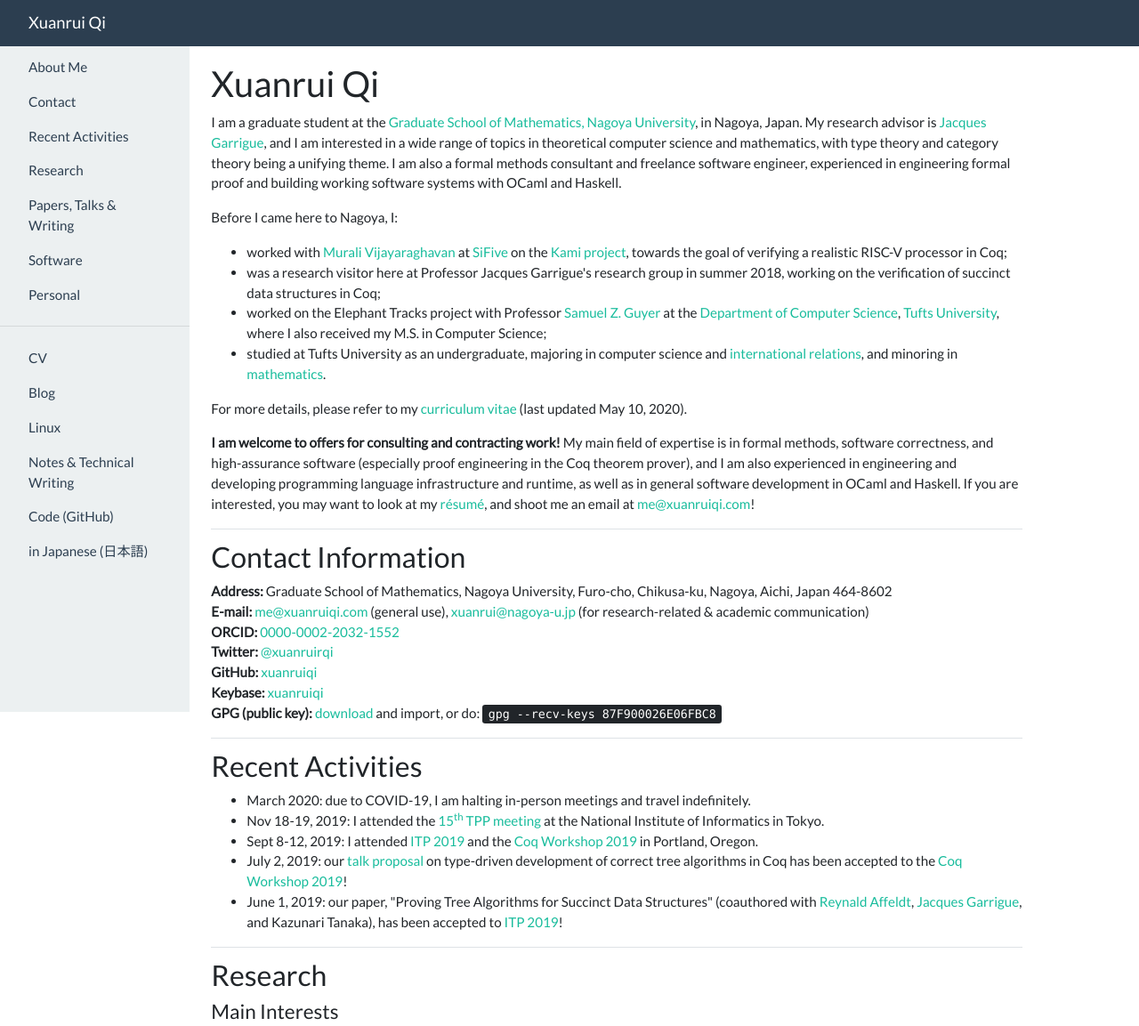
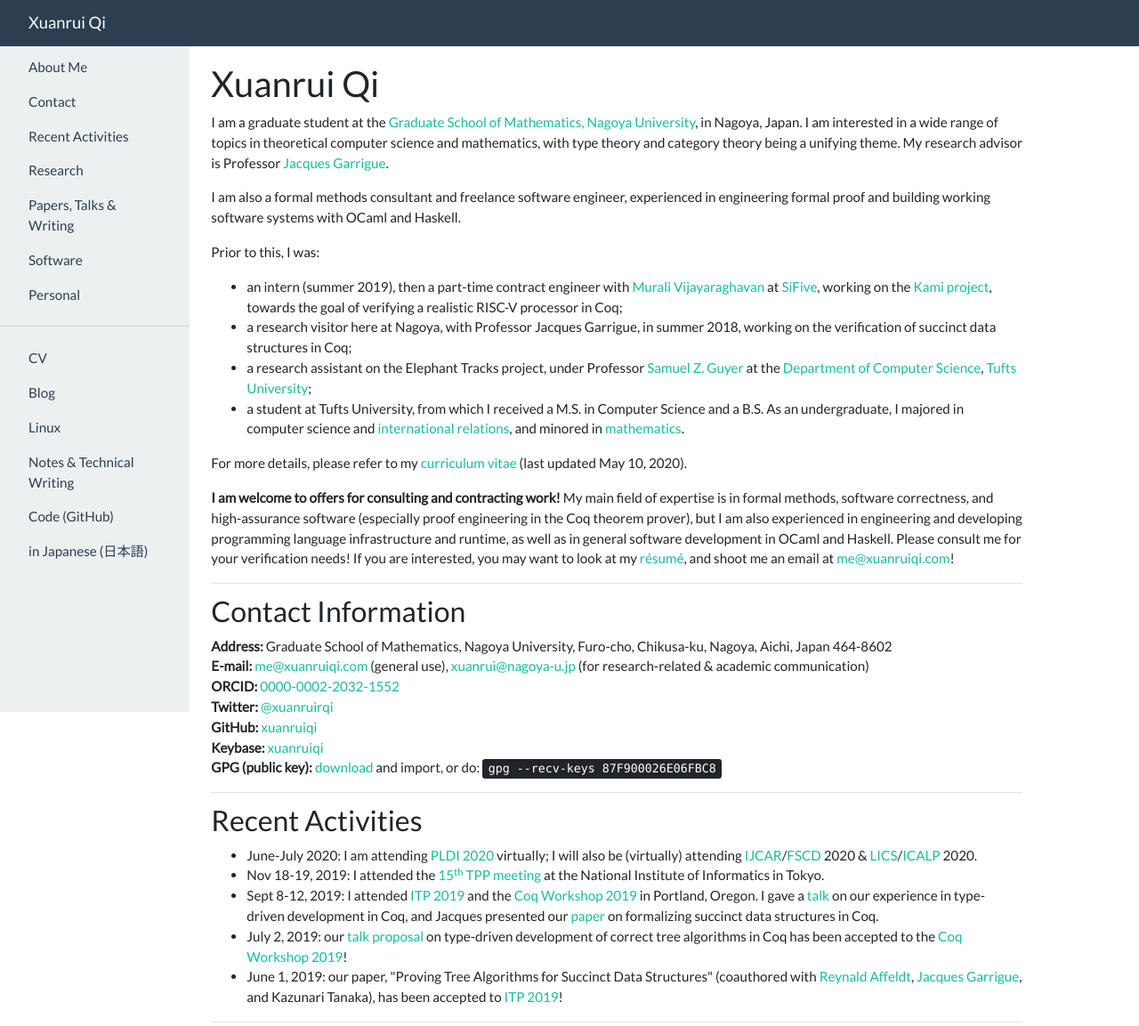
Before and after one commit to xuanruiqi/website, a plain HTML site: page index.html in a window 1280 px wide. Shown: the top 1153 px of the page at 89% size. Drawn offline with nearby package versions, Linux system fonts and the light colour scheme.

Commit message:
Update homepage

```diff
--- a/index.html
+++ b/index.html
@@ -102,32 +102,35 @@
                     <p>
                         I am a graduate student at the <a href="https://www.math.nagoya-u.ac.jp/" data-toggle="tooltip" data-placement="bottom"
                             title="名古屋大学大学院多元数理科学研究科">Graduate
-                        School of Mathematics, Nagoya University</a>, in Nagoya, Japan. My research advisor is
-                        <a href="https://www.math.nagoya-u.ac.jp/~garrigue/">Jacques Garrigue</a>, and I am interested in a
+                        School of Mathematics, Nagoya University</a>, in Nagoya, Japan. I am interested in a
                         wide range of topics in theoretical computer science and mathematics, with type theory and category theory
-                        being a unifying theme.
+                        being a unifying theme. My research advisor is Professor
+                        <a href="https://www.math.nagoya-u.ac.jp/~garrigue/">Jacques Garrigue</a>.
+                    </p>
+
+                    <p>
                         I am also a formal methods consultant and freelance software engineer, experienced in engineering formal proof
                         and building working software systems with OCaml and Haskell.
                     </p>
 
                     <p>
-                        Before I came here to Nagoya, I:</p>
+                        Prior to this, I was:</p>
                         <ul>
                             <li>
-                                worked with <a href="https://www.linkedin.com/in/vmurali15/">Murali Vijayaraghavan</a> at <a href="https://www.sifive.com/">SiFive</a>
-                                on the <a href="https://github.com/sifive/RiscvSpecFormal">Kami project</a>, towards the goal of verifying
-                                a realistic RISC-V processor in Coq;</li>
-                            <li>was a research visitor here at Professor Jacques Garrigue's research group in summer 2018, working on the verification of
+                                an intern (summer 2019), then a part-time contract engineer with <a href="https://www.linkedin.com/in/vmurali15/">Murali Vijayaraghavan</a>
+                                at <a href="https://www.sifive.com/">SiFive</a>, working on the <a href="https://github.com/sifive/RiscvSpecFormal">Kami project</a>,
+                                towards the goal of verifying a realistic RISC-V processor in Coq;</li>
+                            <li>
+                                a research visitor here at Nagoya, with Professor Jacques Garrigue, in summer 2018, working on the verification of
                                 succinct data structures in Coq;
                             </li>
-                            <li>worked on the Elephant Tracks project with Professor <a href="https://www.cs.tufts.edu/~sguyer/">Samuel Z. Guyer</a> at the
+                            <li>a research assistant on the Elephant Tracks project, under Professor <a href="https://www.cs.tufts.edu/~sguyer/">Samuel Z. Guyer</a> at the
                                 <a href="https://engineering.tufts.edu/cs/">Department of
-                                Computer Science</a>, <a href="https://www.tufts.edu">Tufts University</a>,
-                                where I also received my M.S. in Computer Science;
+                                Computer Science</a>, <a href="https://www.tufts.edu">Tufts University</a>;
                             </li>
                             <li>
-                                studied at Tufts University as an undergraduate, majoring in computer science and <a href="https://ase.tufts.edu/ir/">international
-                                relations</a>, and minoring in <a href="https://math.tufts.edu">mathematics</a>.
+                                a student at Tufts University, from which I received a M.S. in Computer Science and a B.S. As an undergraduate, I majored in computer science
+                                and <a href="https://ase.tufts.edu/ir/">international relations</a>, and minored in <a href="https://math.tufts.edu">mathematics</a>.
                             </li>
                         </ul>
                     <p>
@@ -136,8 +139,8 @@
                     <p>
                         <b>I am welcome to offers for consulting and contracting work!</b> My main field of expertise is in
                         formal methods, software correctness, and high-assurance software (especially proof engineering in the Coq theorem prover),
-                        and I am also experienced in engineering and developing programming language infrastructure and
-                        runtime, as well as in general software development in OCaml and Haskell.
+                        but I am also experienced in engineering and developing programming language infrastructure and
+                        runtime, as well as in general software development in OCaml and Haskell. Please consult me for your verification needs!
                         If you are interested, you may want to look at my <a href="assets/resume.pdf">résumé</a>, and shoot me
                         an email at <a href="mailto:me@xuanruiqi.com">me@xuanruiqi.com</a>!
                     </p>
@@ -161,12 +164,16 @@
                 <div class="justify-content-between border-bottom mt-2 pt-1">
                     <h3 class="title" id="recent">Recent Activities</h3>
                     <ul>
-                        <li>March 2020: due to COVID-19, I am halting in-person meetings and travel indefinitely.</li>
+                        <li>June-July 2020: I am attending <a href="https://pldi20.sigplan.org/">PLDI 2020</a> virtually; I will also be (virtually)
+                            attending <a href="https://ijcar2020.org/">IJCAR</a>/<a href="https://fscd2020.org/">FSCD</a> 2020 &amp;
+                            <a href="https://lics.siglog.org/lics20/">LICS</a>/<a href="https://icalp2020.saarland-informatics-campus.de/">ICALP</a> 2020.</li>
                         <li>Nov 18-19, 2019: I attended the <a href="https://akihisayamada.github.io/tpp2019/">15<sup>th</sup> TPP meeting</a>
                             at the National Institute of Informatics in Tokyo.</li>
                         <li>Sept 8-12, 2019: I attended <a href="https://itp19.cecs.pdx.edu/">ITP 2019</a> and the
                             <a href="https://staff.aist.go.jp/reynald.affeldt/coq2019/index.html">Coq Workshop 2019</a> in Portland,
-                            Oregon.</li>
+                            Oregon. I gave a <a href="#coq19">talk</a> on our experience in type-driven development in Coq, and Jacques presented
+                            our <a href="#itp19">paper</a> on formalizing succinct data structures in Coq.
+                        </li>
                         <li>July 2, 2019: our <a href="assets/compact_dependent.pdf">talk proposal</a> on type-driven development of correct tree
                             algorithms in Coq has been accepted to the <a href="https://staff.aist.go.jp/reynald.affeldt/coq2019/index.html">Coq
                             Workshop 2019</a>!</li>
@@ -234,7 +241,7 @@
                         <a href="https://github.com/ElephantTracksProject/et2-java">[Code]</a>
                     </p>
                     <h4 id="talks">Talk Materials & Extended Abstracts</h4>
-                    <p>
+                    <p id="coq19">
                         <b>Experience Report: Type-Driven Development of Certified Tree Algorithms in Coq</b><br>
                         <a href="https://staff.aist.go.jp/reynald.affeldt/coq2019/">The Coq Workshop 2019</a><br>
                         Reynald Affeldt, Jacques Garrigue, <u>Xuanrui Qi</u>, and Kazunari Tanaka<br>
@@ -306,14 +313,14 @@
                         but I am fine with <i>he</i>.
                     </p>
                     <p>
-                        In an English-language setting, I often prefer to just be addressed as "Ray"; however, I use my full name professionally.
-                        My Chinese name (Xuanrui Qi) is written 亓璇睿 in Chinese characters (hanzi/kanji), and in Mandarin it is pronounced
+                        In an English language setting, I often prefer to just be called "Ray". Professionally, I use my full legal name.
+                        My name is written 亓璇睿 in Chinese characters (hanzi/kanji), and in Mandarin (technically, "modern standard Mandarin") it is pronounced
                         /tɕʰi˧˥ ɕɥɛn˧˥ ɻwei̯˥˩/ (IPA) . I find the best approximation
                         (modulo tones) to be the Japanese katakana: チー・シュエンルイ. If you can read Hanyu Pinyin or Bopomofo
                         (Zhuyin Fuhao), it is pronounced [qí xuán ruì] or [ㄒㄧˊ ㄏㄩㄢˊ ㄖㄨㄟˋ].
                     </p>
                     <p>
-                        By the way, even many native Chinese speakers cannot read the Chinese characters in my name, as my surname is an extremely rare one (by Chinese
+                        By the way, even most native Chinese speakers cannot read the Chinese characters in my name, as my surname is an extremely rare one (by Chinese
                         standards). There are about 130,000 people with my surname, and it is believed that my family is descended from the family of
                         Confucius' wife, <a href="https://brownbeat.net/2019/11/biography-of-qiguan-shi-the-wife-of-confucius/">Lady Qiguan</a> (亓官氏).
                     </p>
```
